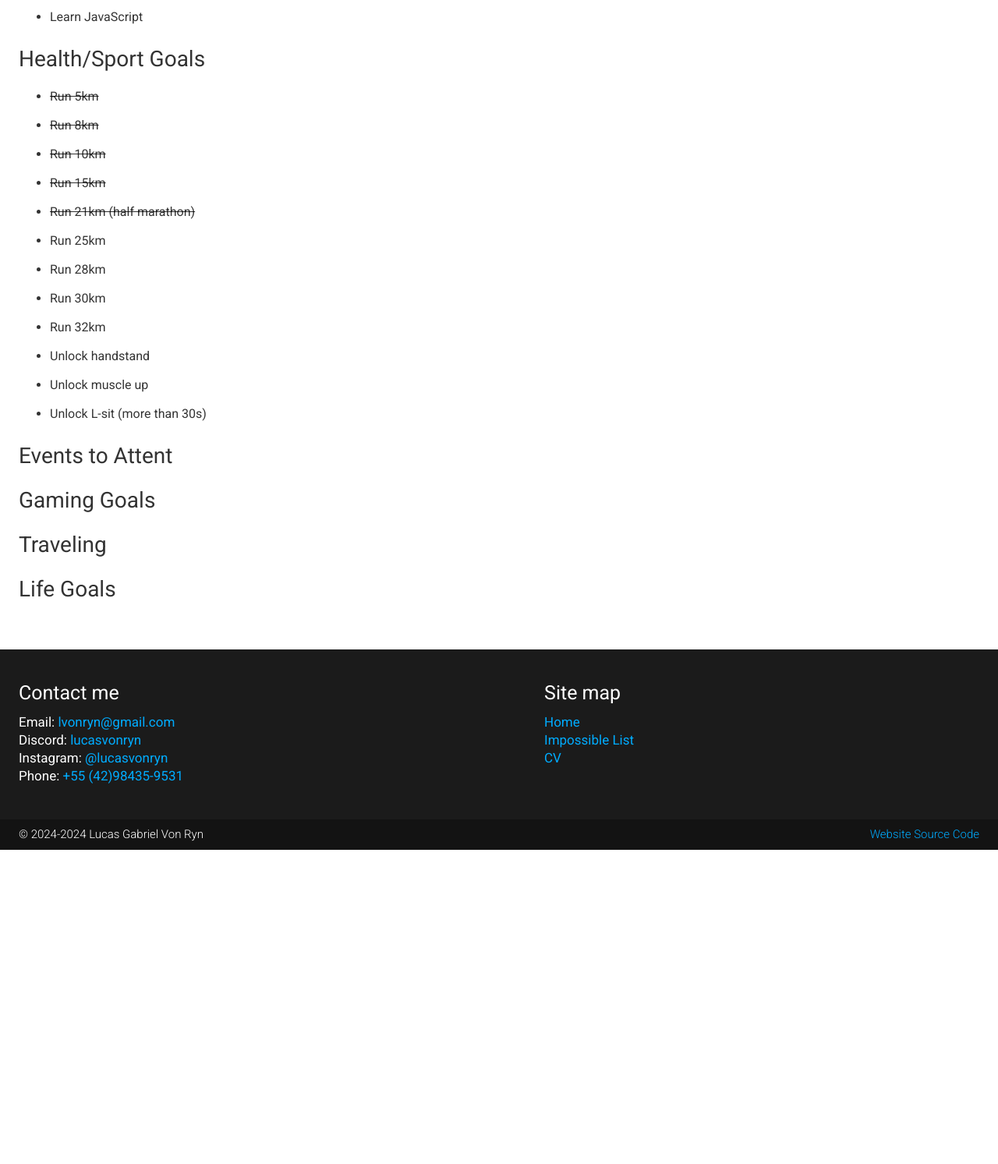
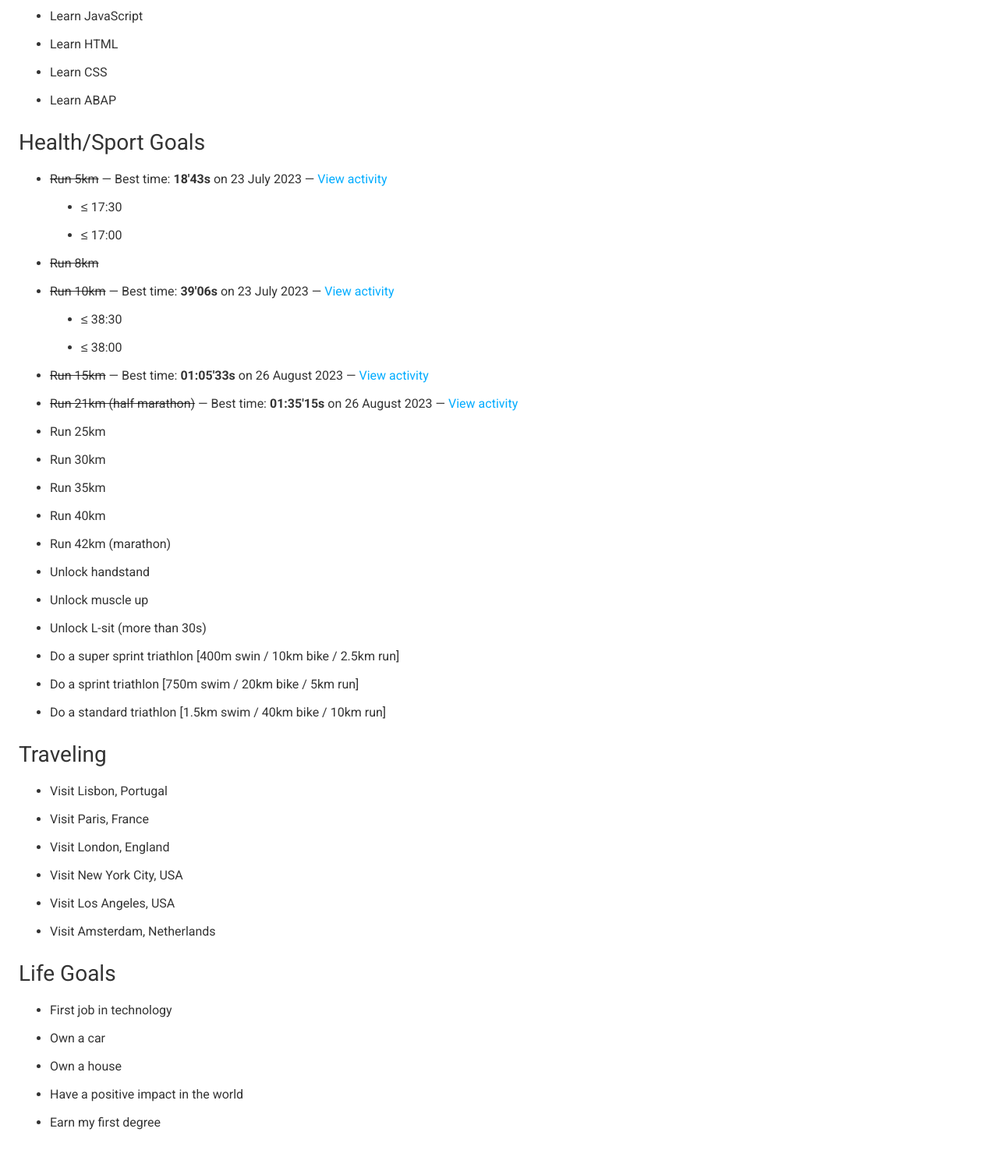
Before and after one commit to lucasvonryn/portfolio, a plain HTML site: page impossible-list.html in a window 1280 px wide. Shown: the part 1007-2500 px from the top of the page at 78% size. Before the commit the page ends 2097 px from the top, so only its background shows below. Drawn offline with Linux system fonts and the light colour scheme.

Commit message:
Adicionei itens na impossible-list

```diff
--- a/assets/css/style.css
+++ b/assets/css/style.css
@@ -221,7 +221,11 @@ p {
 
 .list ul li {
     list-style: disc;
-    line-height: 3.7rem;
+    line-height: 3.6rem;
+}
+
+.list a {
+    color: var(--light-blue-color);
 }
 
 footer {
--- a/impossible-list.html
+++ b/impossible-list.html
@@ -61,41 +61,68 @@
                     <h2>Technology Goals</h2>
                     <ul>
                         <li>Learn JavaScript</li>
+                        <li>Learn HTML</li>
+                        <li>Learn CSS</li>
+                        <li>Learn ABAP</li>
                     </ul>
 
                     <h2>Health/Sport Goals</h2>
                     <ul>
                         <li>
-                            <del>Run 5km</del>
+                            <del>Run 5km</del> — Best time: <strong>18'43s</strong> on 23 July 2023 — <a href="https://www.strava.com/activities/9505689494/overview" target="_blank">View activity</a>
                         </li>
+                        <ul>
+                            <li>≤ 17:30</li>
+                            <li>≤ 17:00</li>
+                        </ul>
+
                         <li>
                             <del>Run 8km</del>
                         </li>
                         <li>
-                            <del>Run 10km</del>
+                            <del>Run 10km</del> — Best time: <strong>39'06s</strong> on 23 July 2023 — <a href="https://www.strava.com/activities/9505689494/overview">View activity</a>
+                        </li>
+                        <ul>
+                            <li>≤ 38:30</li>
+                            <li>≤ 38:00</li>
+                        </ul>
+                        <li>
+                            <del>Run 15km</del> — Best time: <strong>01:05'33s</strong> on 26 August 2023 — <a href="https://www.strava.com/activities/9723262128/overview">View activity</a>
                         </li>
                         <li>
-                            <del>Run 15km</del>
-                        </li>
-                        <li>
-                            <del>Run 21km (half marathon)</del>
+                            <del>Run 21km (half marathon)</del> — Best time: <strong>01:35'15s</strong> on 26 August 2023 — <a href="https://www.strava.com/activities/9723262128/overview">View activity</a>
                         </li>
                         <li>Run 25km</li>
-                        <li>Run 28km</li>
                         <li>Run 30km</li>
-                        <li>Run 32km</li>
+                        <li>Run 35km</li>
+                        <li>Run 40km</li>
+                        <li>Run 42km (marathon)</li>
                         <li>Unlock handstand</li>
                         <li>Unlock muscle up</li>
                         <li>Unlock L-sit (more than 30s)</li>
+                        <li>Do a super sprint triathlon [400m swin / 10km bike / 2.5km run]</li>
+                        <li>Do a sprint triathlon [750m swim / 20km bike / 5km run]</li>
+                        <li>Do a standard triathlon [1.5km swim / 40km bike / 10km run]</li>
                     </ul>
 
-                    <h2>Events to Attent</h2>
-
-                    <h2>Gaming Goals</h2>
-
                     <h2>Traveling</h2>
+                    <ul>
+                        <li>Visit Lisbon, Portugal</li>
+                        <li>Visit Paris, France</li>
+                        <li>Visit London, England</li>
+                        <li>Visit New York City, USA</li>
+                        <li>Visit Los Angeles, USA</li>
+                        <li>Visit Amsterdam, Netherlands</li>
+                    </ul>
 
                     <h2>Life Goals</h2>
+                    <ul>
+                        <li>First job in technology</li>
+                        <li>Own a car</li>
+                        <li>Own a house</li>
+                        <li>Have a positive impact in the world</li>
+                        <li>Earn my first degree</li>
+                    </ul>
                     </div>
                 </div>
             </div>
```
